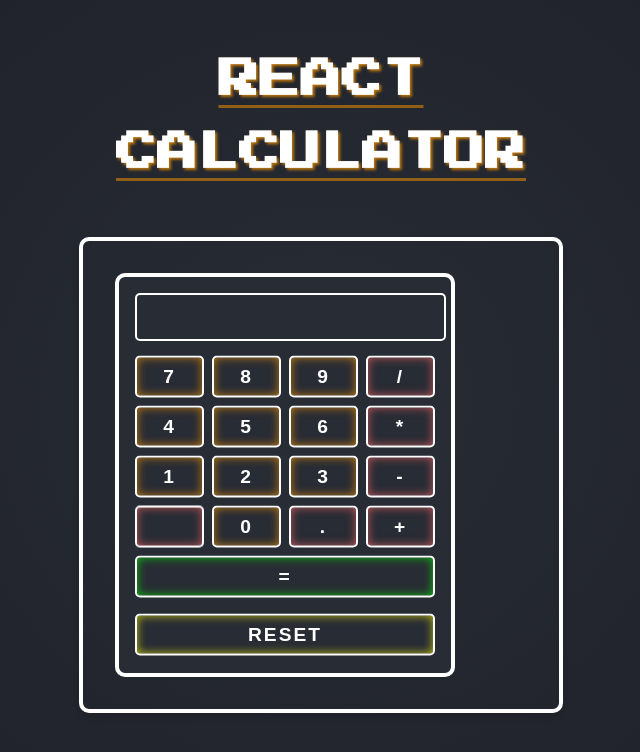
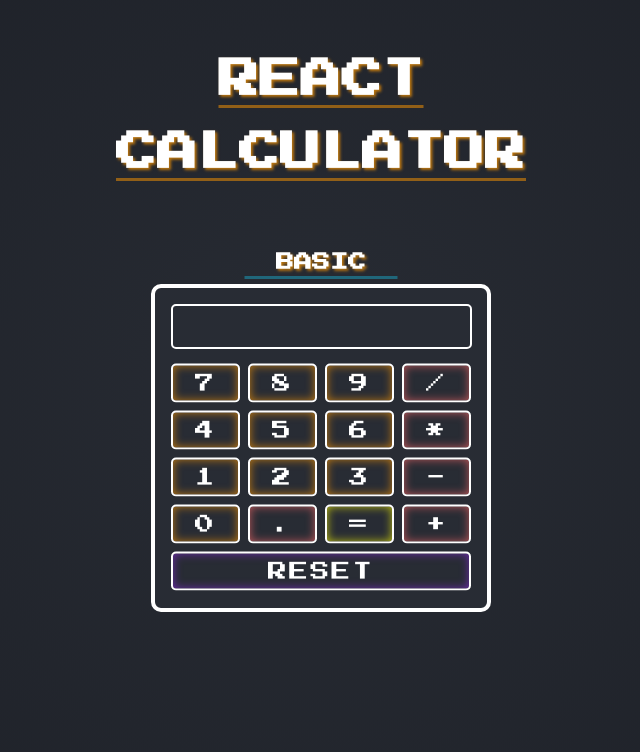
Before and after one commit to SMelidoni/react-calculator-app, a React (Create React App) app: page / in a window 1280 px wide. Shown: the top 752 px of the page, without its empty margins (319-959 px from the left). Built offline with nearby package versions, Linux system fonts and the light colour scheme.

Commit message:
Integrated math.js library and styling update

```diff
--- a/package.json
+++ b/package.json
@@ -6,6 +6,7 @@
     "@testing-library/jest-dom": "^5.16.5",
     "@testing-library/react": "^13.4.0",
     "@testing-library/user-event": "^13.5.0",
+    "mathjs": "^11.8.0",
     "react": "^18.2.0",
     "react-dom": "^18.2.0",
     "sass": "^1.60.0",
--- a/src/components/basic-calculator/basic-calculator.component.tsx
+++ b/src/components/basic-calculator/basic-calculator.component.tsx
@@ -1,5 +1,7 @@
+import './basic-calculator.styles.scss';
+
 import React, { useState } from 'react';
-import './basic-calculator.styles.scss';
+import { evaluate } from 'mathjs';
 
 const BasicCalculator = () => {
   const [result, setResult] = useState('');
@@ -8,7 +10,7 @@ const BasicCalculator = () => {
     const value = e.currentTarget.getAttribute('data-value');
     if (value === '=') {
       try {
-        setResult(eval(result));
+        setResult(String(evaluate(result)));
       } catch (error) {
         setResult('Error');
       }
@@ -26,15 +28,19 @@ const BasicCalculator = () => {
   };
 
   return (
+    <>
+      <h1 className="basic-calculator-title">Basic</h1>
       <div className="basic-calculator">
         <input type="text" className="display" value={result} readOnly />
         <div className="buttons">
-        {[7, 8, 9, '/', 4, 5, 6, '*', 1, 2, 3, '-', '', 0, '.', '+'].map(
+          {[7, 8, 9, '/', 4, 5, 6, '*', 1, 2, 3, '-', 0, '.', '+'].map(
             (value) => (
               <button
                 key={value}
                 className={
-                typeof value === 'number' ? 'number-button' : 'operation-button'
+                  typeof value === 'number'
+                    ? 'number-button'
+                    : 'operation-button'
                 }
                 data-value={value}
                 onClick={handleClick}
@@ -47,10 +53,15 @@ const BasicCalculator = () => {
             =
           </button>
         </div>
-      <button className="clear-button" data-value="Reset" onClick={handleClick}>
-        Reset
+        <button
+          className="clear-button"
+          data-value="Reset"
+          onClick={handleClick}
+        >
+          RESET
         </button>
       </div>
+    </>
   );
 };
 
--- a/src/components/basic-calculator/basic-calculator.styles.scss
+++ b/src/components/basic-calculator/basic-calculator.styles.scss
@@ -1,21 +1,40 @@
-@import '../../components/main-button/main-button.styles';
+.basic-calculator-title {
+  color: white;
+  font-size: calc(2px + 2vmin);
+  margin-top: 3rem;
+  position: relative;
+  text-shadow: 2px 2px 3px rgba(255, 152, 0, 0.7);
+  text-align: center;
+}
+
+.basic-calculator-title::after {
+  background-color: rgba(26, 164, 195, 0.5);
+  bottom: -0.5rem;
+  content: '';
+  height: 0.2rem;
+  left: 50%;
+  position: absolute;
+  transform: translateX(-50%);
+  width: 45%;
+}
 
 .basic-calculator {
   background-color: #282c34;
   border: 4px solid #ffffff;
   border-radius: 10px;
+  max-width: 300px;
   padding: 1rem;
   width: 100%;
-  max-width: 300px;
 
   .display {
     background-color: #282c34;
     border: 2px solid #ffffff;
     border-radius: 5px;
     color: #ffffff;
-    font-family: 'Courier New', Courier, monospace;
+    font-family: 'Press Start 2P', cursive;
     font-size: 1.5rem;
     margin-bottom: 1rem;
+    max-width: 18.3rem;
     padding-bottom: 1rem;
     text-align: right;
   }
@@ -30,15 +49,32 @@
   .operation-button,
   .clear-button,
   .equal-button {
-    @extend .main-button;
+    animation: floating 0.8s ease-in-out infinite;
+    background-color: transparent;
+    border: 2px solid #ffffff;
+    border-radius: 5px;
+    color: #ffffff;
+    cursor: pointer;
+    display: inline-block;
+    font-family: 'Press Start 2P', cursive;
     font-size: 1.2rem;
+    letter-spacing: 2px;
     margin: 0;
     padding: 8px 16px;
+    transition: all 0.2s ease-in-out;
     width: 100%;
   }
 
   .number-button {
     box-shadow: inset 0 0 10px rgba(255, 152, 0, 0.7);
+
+    &:hover {
+      background-color: rgba(255, 152, 0, 0.3);
+    }
+
+    &:active {
+      background-color: rgba(255, 140, 0, 0.3);
+    }
   }
 
   .operation-button {
@@ -49,36 +85,36 @@
     }
 
     &:active {
-      background-color: rgba(255, 105, 105, 0.5);
+      background-color: rgba(255, 105, 105, 0.3);
     }
   }
 
   .clear-button {
-    margin-top: 1rem;
-    box-shadow: inset 0 0 10px rgba(255, 255, 0, 0.7);
+    box-shadow: inset 0 0 10px rgba(138, 43, 226, 0.7);
+    margin-top: 0.5rem;
 
     &:hover {
-      background-color: rgba(255, 255, 0, 0.3);
+      background-color: rgba(138, 43, 226, 0.2);
     }
 
     &:active {
-      background-color: rgba(255, 255, 0, 0.5);
+      background-color: rgba(138, 43, 226, 0.2);
     }
   }
 
   .equal-button {
-    box-shadow: inset 0 0 10px rgba(0, 255, 0, 0.7);
-    grid-row-start: 5;
-    grid-row-end: 5;
-    grid-column-start: 1;
-    grid-column-end: 5;
+    box-shadow: inset 0 0 10px rgba(255, 255, 0, 0.7);
+    grid-row-start: 4;
+    grid-row-end: 4;
+    grid-column-start: 4;
+    grid-column-end: 3;
 
     &:hover {
-      background-color: rgba(0, 255, 0, 0.3);
+      background-color: rgba(255, 255, 0, 0.2);
     }
 
     &:active {
-      background-color: rgba(0, 255, 0, 0.5);
+      background-color: rgba(255, 255, 0, 0.2);
     }
   }
 }
--- a/src/pages/calculator-home/calculator-home.component.tsx
+++ b/src/pages/calculator-home/calculator-home.component.tsx
@@ -23,6 +23,7 @@ const CalculatorHome: FC<CalculatorHomeProps> = ({ showBackButton }) => {
       </header>
       <div className="calculator-home-content">
         <BasicCalculator />
+        {/* <AdvancedCalculator />*/}
       </div>
     </div>
   );
--- a/src/pages/calculator-home/calculator-home.styles.scss
+++ b/src/pages/calculator-home/calculator-home.styles.scss
@@ -43,20 +43,6 @@
   .header-text-calculator::after {
     width: 100%;
   }
-
-  .calculator-home-content {
-    border: 4px solid #fff;
-    border-radius: 10px;
-    box-shadow: 0 4px 6px rgba(0, 0, 0, 0.1);
-    margin-top: 2rem;
-    padding: 2rem;
-    width: 100%;
-
-    @media screen and (max-width: 768px) {
-      width: 100%;
-      padding: 1rem;
-    }
-  }
 }
 
 @media screen and (max-width: 768px) {
```
Also changed, not shown: 2 other files (tests, documents, lock files or other folders). Lines whose indentation alone changed are shown as unchanged.
